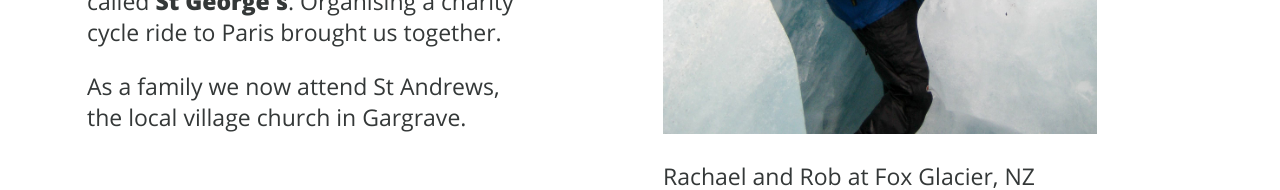
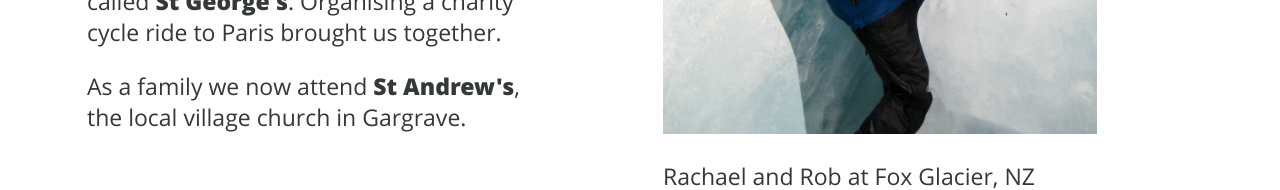
Before and after one commit to robberry/robberry-nextjs, a Next.js app: page /about in a window 1280 px wide. Shown: the part 2560-2750 px from the top of the page. Built offline with nearby package versions, Linux system fonts and the light colour scheme.

Commit message:
Add link to St Andrew's

```diff
--- a/pages/about.js
+++ b/pages/about.js
@@ -112,7 +112,8 @@ export default function About() {
                 brought us together.
               </p>
               <p className="normal">
-                As a family we now attend St Andrews, the local village church in Gargrave.
+                As a family we now attend <a href="https://www.standrewsgargrave.org.uk/" target="_blank"
+                  rel="noopener noreferrer" className="heavy type-grey">St Andrew's</a>, the local village church in Gargrave.
               </p>
             </div>
             <div className="col-1 hidden-sm">
```
